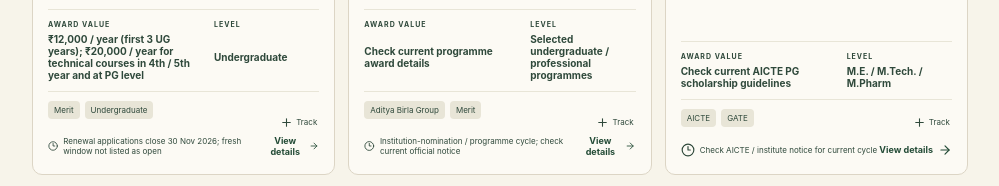
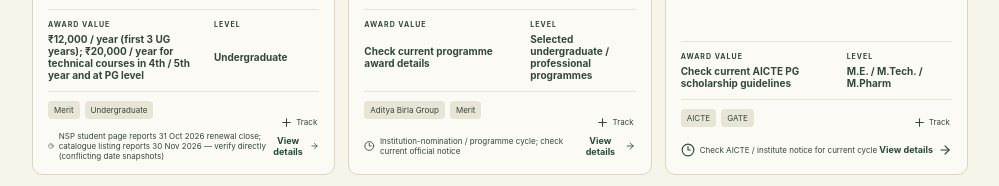
Before and after one commit to PSP-YN/Grantly, a React (Vite) app: page / in a window 1280 px wide. Shown: the part 1140-1326 px from the top of the page, without its empty margins (266-1265 px from the left). Built offline with nearby package versions, Linux system fonts and the light colour scheme.

Commit message:
data: surface conflicting NSP CSSS renewal deadline snapshots

```diff
--- a/src/catalog.ts
+++ b/src/catalog.ts
@@ -9,3 +9,9 @@ export const scholarships = baseScholarships;
 export const categories = [...baseCategories, "State scheme", "Private foundation", "Fellowship"];
 export const scholarshipCount = scholarships.length;
 export type { Scholarship };
+
+const csssRecord = scholarships.find(item => item.id === "csss");
+if (csssRecord) {
+  csssRecord.deadline = "NSP student page reports 31 Oct 2026 renewal close; catalogue listing reports 30 Nov 2026 — verify directly (conflicting date snapshots)";
+  csssRecord.verificationNote = "The Ministry FAQ supports the 80th-percentile, regular-course, ₹4.5 lakh income and no-concurrent-scholarship conditions. NSP's student announcement reports 31 Oct 2026 for renewal while the scheme catalogue has displayed 30 Nov 2026; this conflict is unresolved. Treat the deadline as unconfirmed and check the live scheme specification. Fresh application status is not confirmed.";
+}
```
